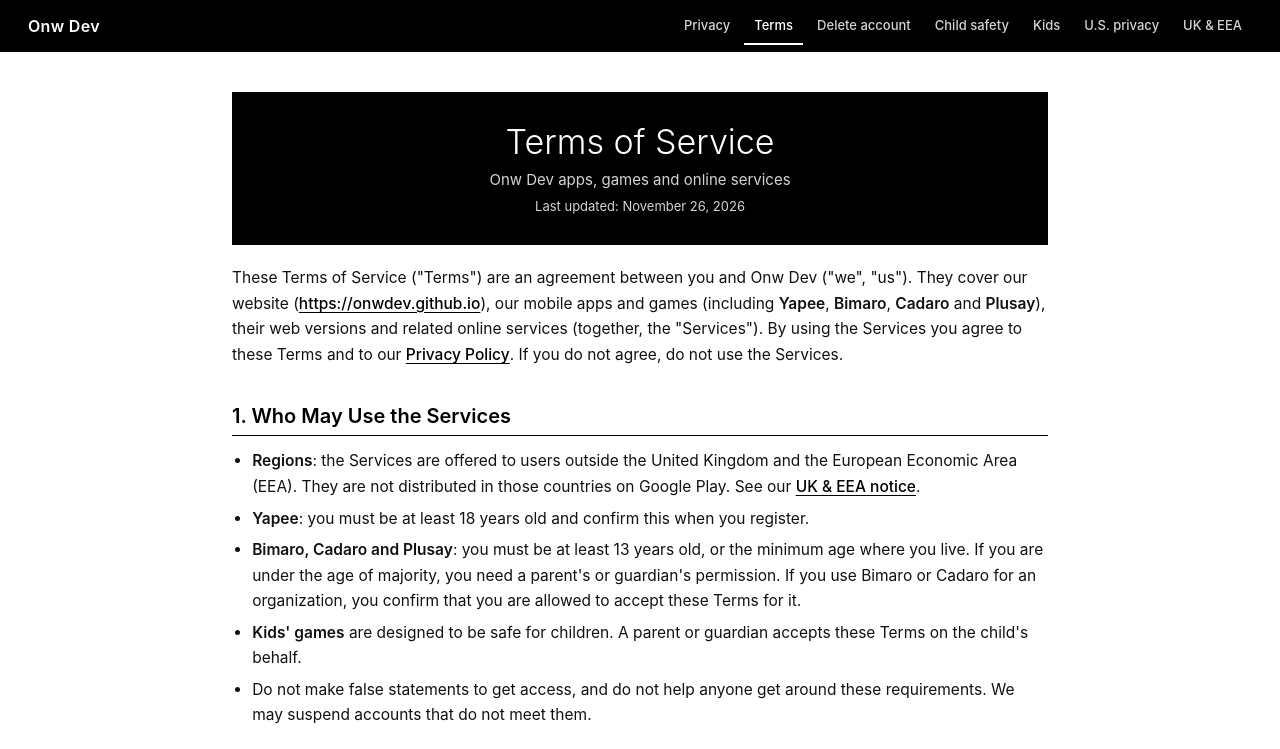
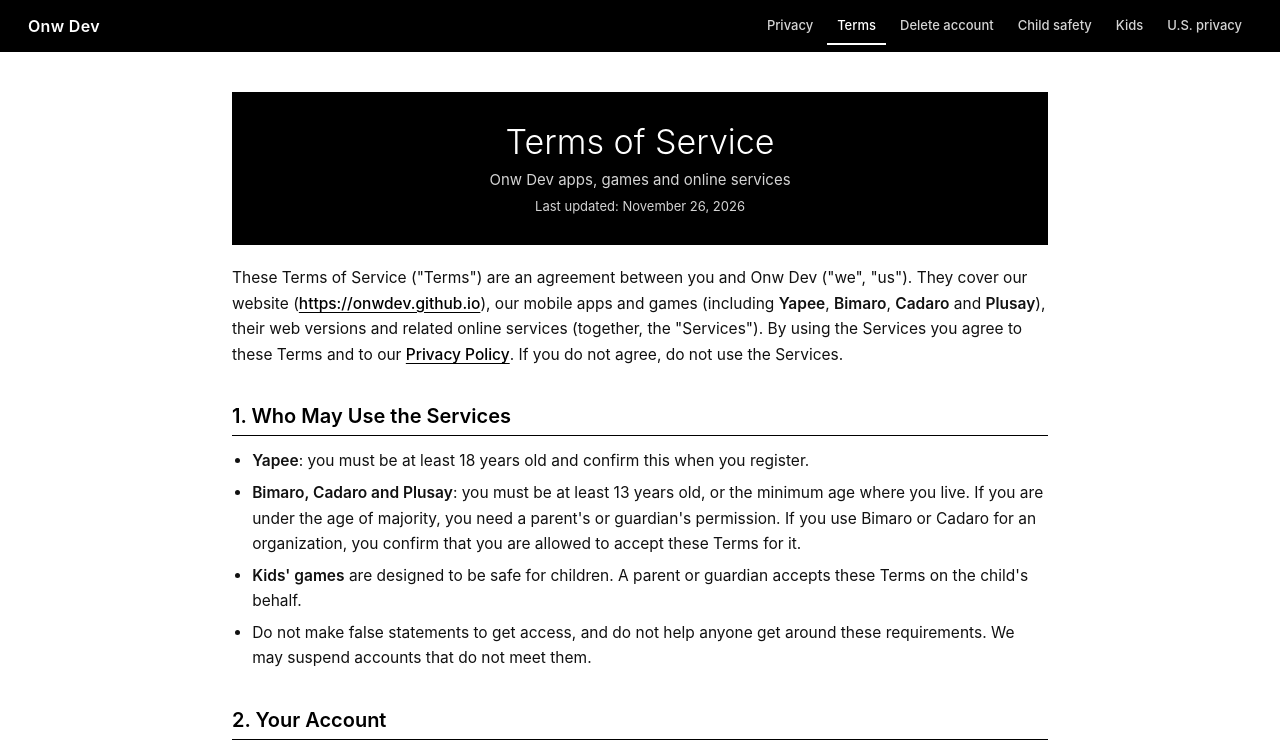
Before and after one commit to onwdev/onwdev.github.io, a plain HTML site: page terms/index.html in a window 1280 px wide. Shown: the top 749 px of the page. Drawn offline with Linux system fonts and the light colour scheme.

Commit message:
update
update

```diff
--- a/terms/index.html
+++ b/terms/index.html
@@ -9,7 +9,7 @@
   <body>
     <nav class="legal-nav" aria-label="Legal pages">
       <a class="brand" href="/">Onw Dev</a>
-      <div class="links"><a href="/privacy/">Privacy</a><a href="/terms/" aria-current="page">Terms</a><a href="/privacy/delete-account.html">Delete account</a><a href="/privacy/child-safety.html">Child safety</a><a href="/privacy/kids.html">Kids</a><a href="/privacy/ccpa.html">U.S. privacy</a><a href="/privacy/gdpr.html">UK &amp; EEA</a></div>
+      <div class="links"><a href="/privacy/">Privacy</a><a href="/terms/" aria-current="page">Terms</a><a href="/privacy/delete-account.html">Delete account</a><a href="/privacy/child-safety.html">Child safety</a><a href="/privacy/kids.html">Kids</a><a href="/privacy/ccpa.html">U.S. privacy</a></div>
     </nav>
     <div class="page">
     <header>
@@ -22,7 +22,6 @@
 
       <h2>1. Who May Use the Services</h2>
       <ul>
-        <li><strong>Regions</strong>: the Services are offered to users outside the United Kingdom and the European Economic Area (EEA). They are not distributed in those countries on Google Play. See our <a href="/privacy/gdpr.html">UK &amp; EEA notice</a>.</li>
         <li><strong>Yapee</strong>: you must be at least 18 years old and confirm this when you register.</li>
         <li><strong>Bimaro, Cadaro and Plusay</strong>: you must be at least 13 years old, or the minimum age where you live. If you are under the age of majority, you need a parent's or guardian's permission. If you use Bimaro or Cadaro for an organization, you confirm that you are allowed to accept these Terms for it.</li>
         <li><strong>Kids' games</strong> are designed to be safe for children. A parent or guardian accepts these Terms on the child's behalf.</li>
@@ -124,7 +123,7 @@
     </main>
     <footer>
       <p>Questions about these Terms? Email <a href="mailto:onwdev@gmail.com">onwdev@gmail.com</a>.</p>
-      <p><a href="/privacy/">Privacy Policy</a> · <a href="/privacy/delete-account.html">Delete Account</a> · <a href="/privacy/child-safety.html">Child Safety</a> · <a href="/privacy/gdpr.html">UK &amp; EEA Notice</a></p>
+      <p><a href="/privacy/">Privacy Policy</a> · <a href="/privacy/delete-account.html">Delete Account</a> · <a href="/privacy/child-safety.html">Child Safety</a></p>
     </footer>
       </div>
 </body>
```
